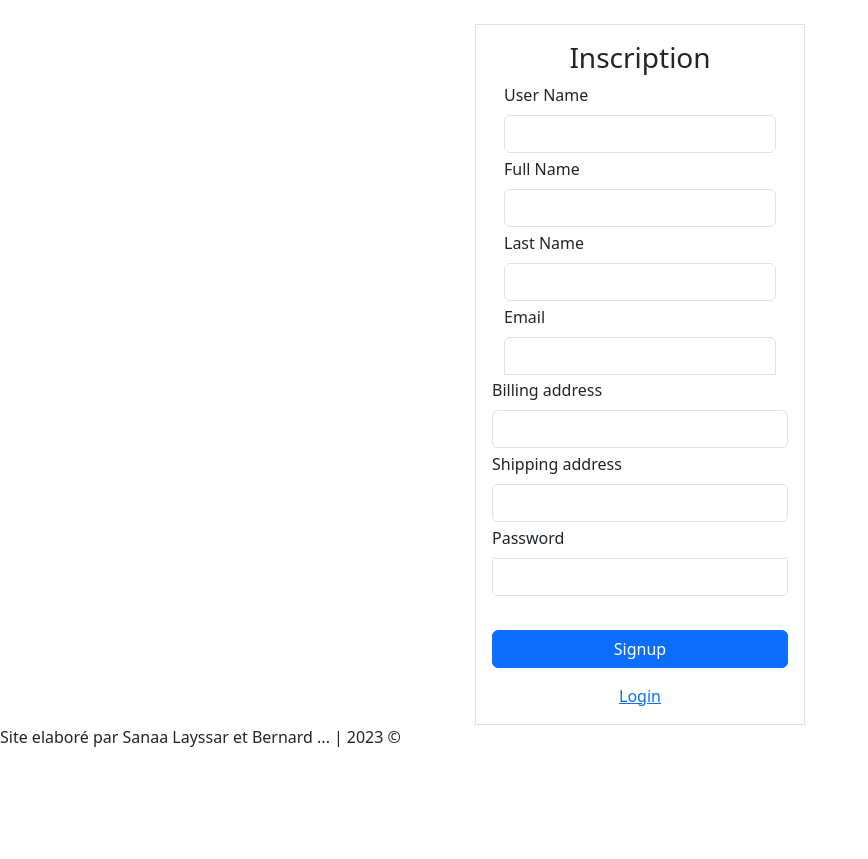
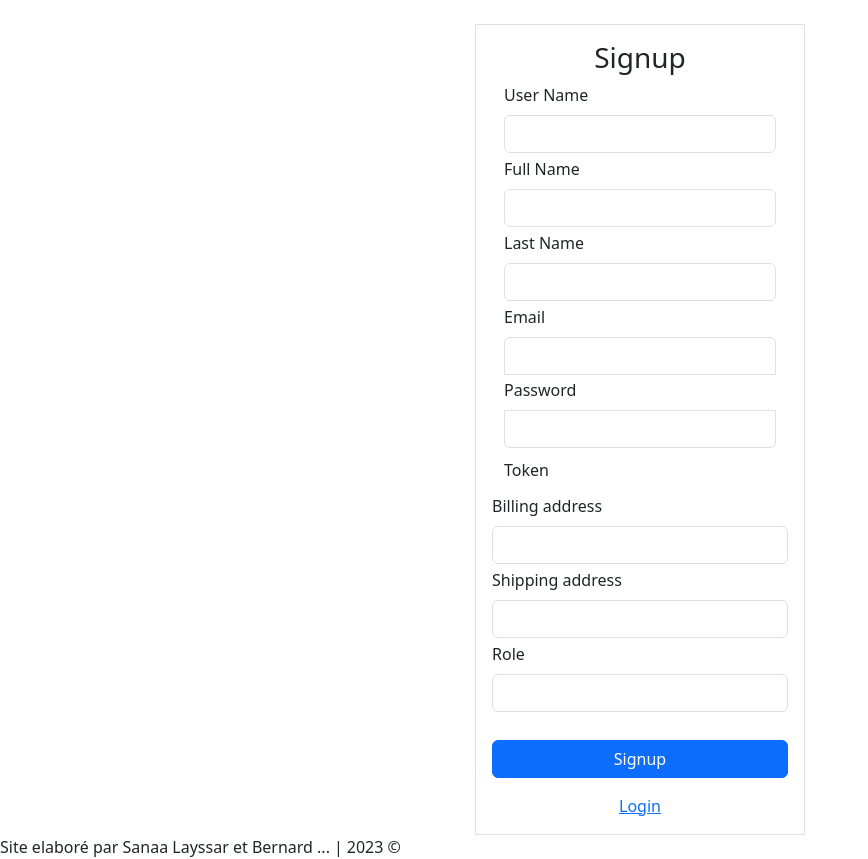
Before and after one commit to sanaaTeccart/projet2_Layssar, a PHP site: page /dashboard/pages/signup in a window 1280 px wide. Shown: the part 111-970 px from the top of the page, without its empty margins (0-868 px from the left). Before the commit the page ends 858 px from the top, so only its background shows below. Run offline with PHP 8.4, Linux system fonts and the light colour scheme; some libraries are stand-ins or nearby versions; some web fonts are replaced.

```diff
--- a/views/admin/users.php
+++ b/views/admin/users.php
@@ -51,7 +51,7 @@ global $pageData;
             <div>
 
                 <div class="d-inline">
-                <!-- <a href="suprimerClient.php?id=<?php echo $user['id']; ?>"> -->
+                <a href="?id=<?php echo $user['id']; ?>">
                 <span class="badge text-bg-danger fs-12">Supprimer</span>
                     </a>
 
--- a/views/pages/signup.php
+++ b/views/pages/signup.php
@@ -1,19 +1,18 @@
-
 <?php
 require_once('./client/includes/header.php');
 require_once('./client/includes/nave.php');
 
-if(isset($_POST['envoyer'])){
+if (isset($_POST['envoyer'])) {
     // recuperation des elements de mon formulaire
-
+    $email = $_POST['email'];
+    $token = $_POST['token'];
     $username = $_POST['username'];
-    $email = $_POST['email'];
     $fname = $_POST['fname'];
     $lname = $_POST['lname'];
     $pwd = $_POST['pwd'];
-    $billing_address = $_POST['billing_address'];
-    $shipping_address = $_POST['shipping_address'];
-
+    $billing_address_id = $_POST['billing_address_id'];
+    $shipping_address_id = $_POST['shipping_address_id'];
+    $role_id = $_POST['role_id'];
 
 
 
@@ -51,6 +50,7 @@ if(isset($_POST['envoyer'])){
 ?>
 <!DOCTYPE html>
 <html lang="fr">
+
 <head>
     <meta charset="UTF-8">
     <title>Inscription</title>
@@ -67,38 +67,50 @@ if(isset($_POST['envoyer'])){
 
         <!-- début template listeFilms -->
         <section>
-        <h3 class="text-center">Inscription</h3>
+            <h3 class="text-center">Signup</h3>
 
             <form method="post">
                 <div class="container mb-1">
                     <div class="mb-1">
                         <label for="username" class="form-label">User Name</label>
-                    <input type="text" name="username" class="form-control" id="username" >
+                        <input type="text" name="username" class="form-control" id="username">
                     </div>
                     <div class="mb-1">
                         <label for="fname" class="form-label">Full Name</label>
-                    <input type="text" name="fname" class="form-control" id="fname" >
+                        <input type="text" name="fname" class="form-control" id="fname">
                     </div>
                     <div class="mb-1">
                         <label for="lname" class="form-label">Last Name</label>
-                    <input type="text" name="lname" class="form-control" id="lname" >
+                        <input type="text" name="lname" class="form-control" id="lname">
                     </div>
                     <div class="mb-1">
                         <label for="exampleInputEmail1" class="form-label">Email</label>
                         <input type="email" name="email" class="form-control" id="exampleInputEmail1">
                     </div>
 
-                </div><div class="mb-1">
+                    <div class="mb-1">
+                        <label for="pwd" class="form-label">Password</label>
+                        <input type="password" name="pwd" class="form-control" id="pwd">
+                    </div>
+
+                    <div class="mb-1">
+                        <label for="token" class="form-label">Token</label>
+                        <input type="hidden" name="csrf_token" class="form-control" id="token">
+                    </div>
+
+                </div>
+                <div class="mb-1">
                     <label for="billing_address_id" class="form-label">Billing address</label>
-                    <input type="text" name="billing_address" class="form-control" id="billing_address_id" >
+                    <input type="Int" name="billing_address_id" class="form-control" id="billing_address_id">
                 </div>
                 <div class="mb-1">
                     <label for="shipping_address_id" class="form-label">Shipping address</label>
-                    <input type="text" name="shipping_address" class="form-control" id="shipping_address_id">
+                    <input type="Int" name="shipping_address_id" class="form-control" id="shipping_address_id">
                 </div>
+
                 <div class="mb-1">
-                    <label for="pwd" class="form-label">Password</label>
-                    <input type="password" name="pwd" class="form-control" id="pwd">
+                    <label for="role_id" class="form-label">Role</label>
+                    <input type="Int" name="role_id" class="form-control" id="role">
                 </div>
                 <br>
                 <div class="d-grid gap-2">
@@ -115,6 +127,7 @@ if(isset($_POST['envoyer'])){
 
     </main>
 </body>
+
 </html>
 <?php
 require_once('./client/includes/footer.php');
```
Lines whose indentation alone changed are shown as unchanged.
